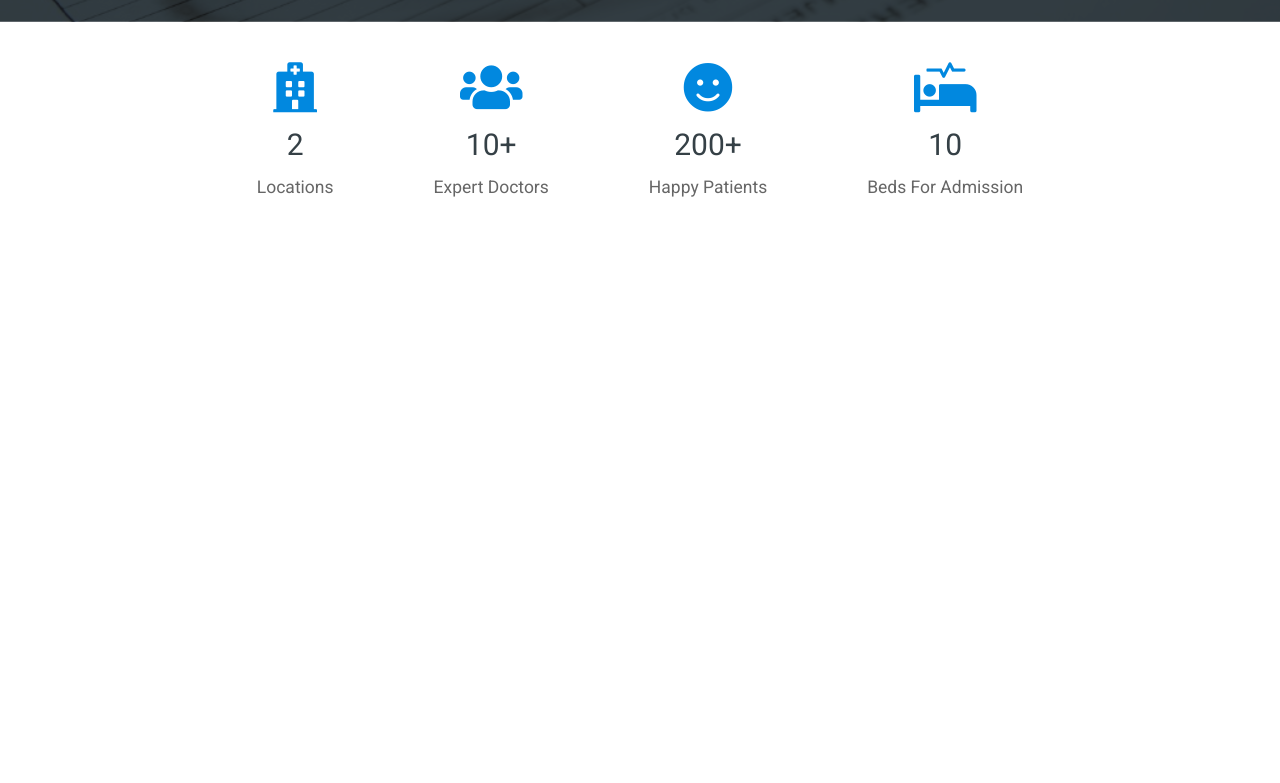
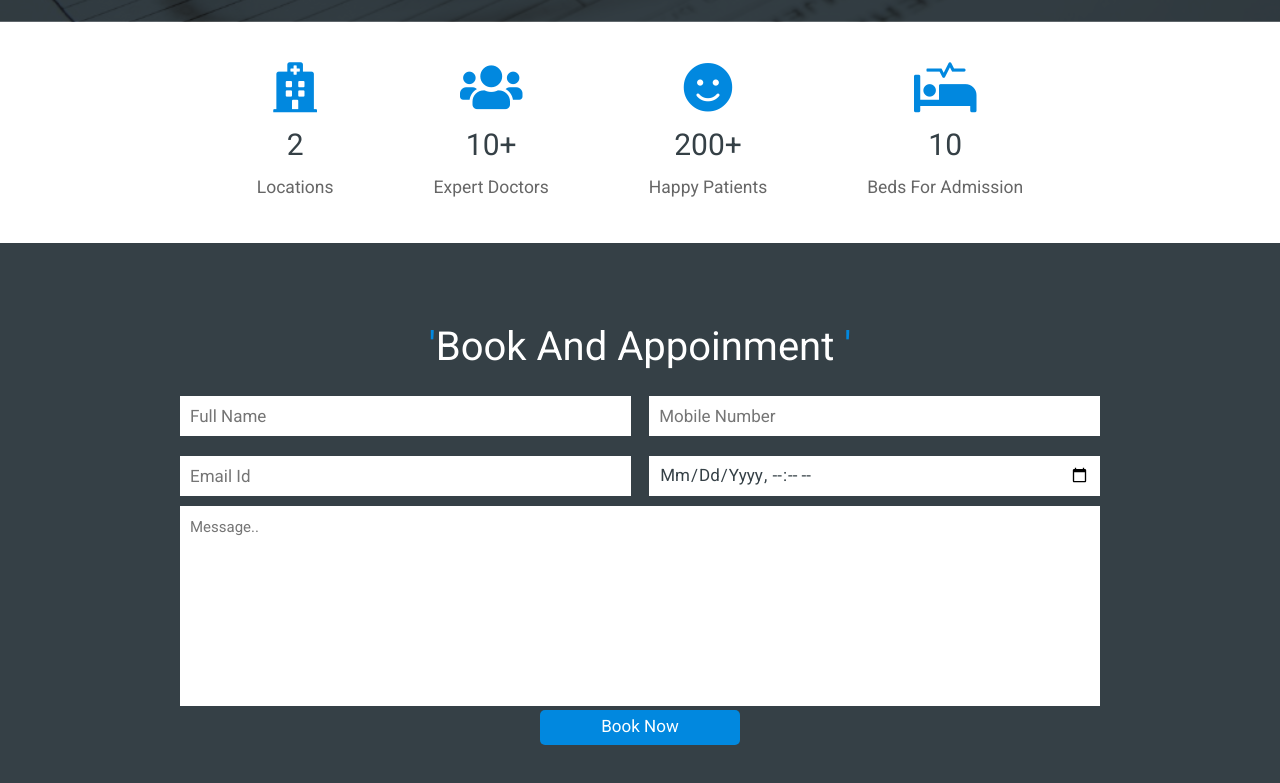
Before and after one commit to Akhil-Selukar/Hospital_Project_01, a plain HTML site: page index.html in a window 1280 px wide. Shown: the part 3012-3795 px from the top of the page. Before the commit the page ends 3255 px from the top, so only its background shows below. Drawn offline with nearby package versions, Linux system fonts and the light colour scheme.

Commit message:
#6: Completed 'Appointment/Contact' section.

```diff
--- a/css/master.css
+++ b/css/master.css
@@ -302,6 +302,49 @@ header .fa-times{
   color: #666;
 }
 
+.contact{
+  background: var(--black);
+}
+
+.contact .heading{
+  color: #fff;
+}
+
+.contact form{
+  text-align: center;
+}
+
+.contact form .inputBox{
+  display: flex;
+  justify-content: space-between;
+  flex-wrap: wrap;
+}
+
+.contact form .inputBox input{
+  height: 4rem;
+  width: 49%;
+  padding: 0 1rem;
+  margin: 1rem 0;
+  font-size: 1.7rem;
+  color: var(--black);
+}
+
+.contact form textarea{
+  height: 20rem;
+  resize: none;
+  padding: 1rem;
+  font-size: 1.5rem;
+  width: 100%;
+}
+
+.contact form input[type="submit"]{
+  width: 20rem;
+}
+
+.contact form input[type="submit"]:hover{
+  background: #0264a3;
+}
+
 
 
 
@@ -354,4 +397,12 @@ header .fa-times{
     top: 50%;
     opacity: 1;
   }
+
+  .contact form .inputBox input{
+    width: 100%;
+  }
+
+  .contact form input[type="submit"]{
+    width: 100%
+  }
 }
--- a/index.html
+++ b/index.html
@@ -186,6 +186,32 @@
     </section>
     <!-- Count Section end -->
 
+    <!-- Contact section -->
+    <section class="contact" id="contact">
+      <div class="container min-vh-100">
+        <div class="row justify-content-center">
+          <h1 class="heading"><span>'</span>Book and appoinment <span>'</span></h1>
+          <div class="col-md-10">
+            <form action="index.html">
+              <div class="inputBox">
+                <input type="text" placeholder="Full name">
+                <input type="number" placeholder="Mobile number">
+              </div>
+              <div class="inputBox">
+                <input type="email" placeholder="Email id">
+                <input type="datetime-local">
+              </div>
+              <textarea name="" rows="10" cols="30" id="" placeholder="Message.."></textarea>
+              <input type="submit" class="button" name="" value="Book now">
+              </div>
+            </form>
+          </div>
+        </div>
+      </div>
+    </section>
+
+    <!-- Contact section end -->
+
     <!-- Jquery cdn -->
     <script type="text/javascript" src="https://cdnjs.cloudflare.com/ajax/libs/jquery/3.5.1/jquery.min.js"></script>
     <!-- js to magnify images in galary -->
```
